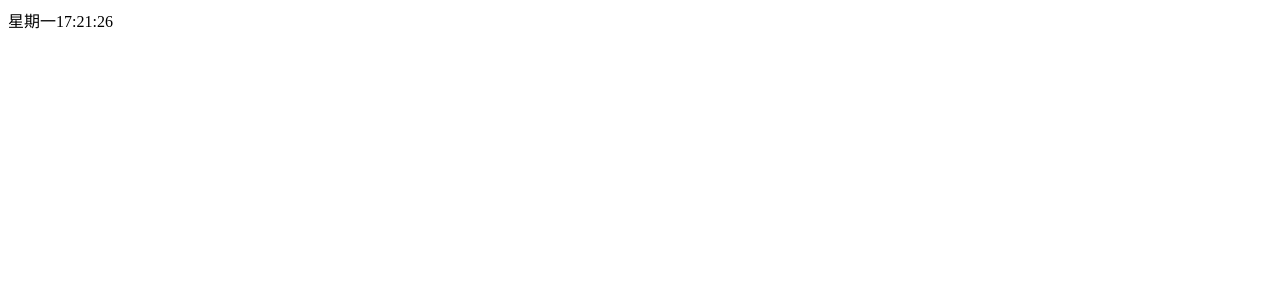
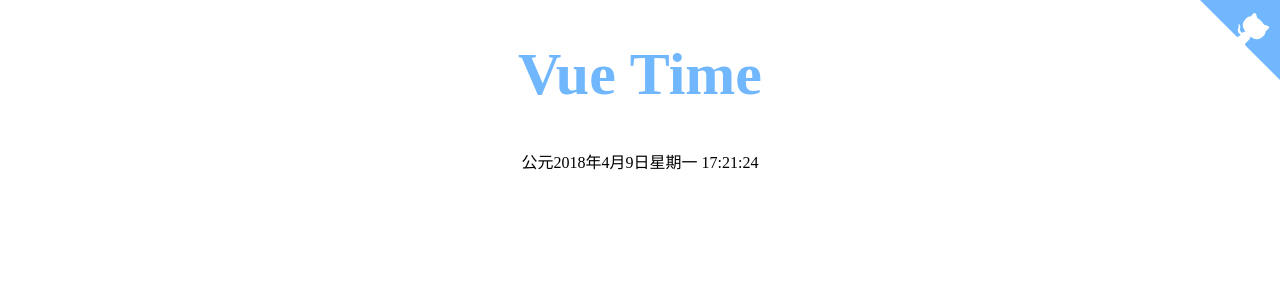
Before and after one commit to YunYouJun/vue-time, a Vue app: page / in a window 1280 px wide. Shown: the top 300 px of the page. Built offline with nearby package versions, Linux system fonts and the light colour scheme.

Commit message:
add vue-demo style

```diff
--- a/demo/vue-demo/App.vue
+++ b/demo/vue-demo/App.vue
@@ -1,5 +1,13 @@
 <template>
-  <vue-time :show-date="showDate" :show-day="showDay" :show-time="showTime"></vue-time>
+  <div class="container">
+    <h1>Vue Time</h1>
+    <vue-time
+      :show-date="showDate"
+      :show-day="showDay"
+      :show-time="showTime">
+    </vue-time>
+  </div>
+
 </template>
 
 <script>
@@ -11,9 +19,19 @@ export default {
   },
   data () {
     return {
-      showDate: false,
+      showDate: true,
       showDay: true,
-      showTime: true
+      showTime: true,
+      locales: 'zh-CN',
+      options: {
+        hour12: false,
+        timeZone: 'Asia/Shanghai',
+        era: 'long',
+        weekday: 'long',
+        year: 'numeric',
+        month: 'numeric',
+        day: 'numeric'
+      }
     }
   }
 }
--- a/demo/vue-demo/index.html
+++ b/demo/vue-demo/index.html
@@ -1,20 +1,76 @@
 <!DOCTYPE html>
 <html lang="en">
+
 <head>
   <meta charset="utf-8">
   <meta http-equiv="X-UA-Compatible" content="IE=edge">
   <meta name="viewport" content="width=device-width,initial-scale=1.0">
   <link rel="icon" href="<%= BASE_URL %>favicon.ico">
-    <title><%= htmlWebpackPlugin.options.title %></title>
+  <title>
+    <%= htmlWebpackPlugin.options.title %>
+  </title>
   <% if (htmlWebpackPlugin.options.description) { %>
-    <meta name="description" content="<%= htmlWebpackPlugin.options.description %>"/>
+  <meta name="description" content="<%= htmlWebpackPlugin.options.description %>" />
   <% } %>
 </head>
+
 <body>
+  <a href="https://github.com/YunYouJun/vue-time" class="github-corner" aria-label="View source on GitHub"><svg width="80"
+      height="80" viewBox="0 0 250 250" style="fill:#70B7FD; color:#fff; position: absolute; top: 0; border: 0; right: 0;"
+      aria-hidden="true">
+      <path d="M0,0 L115,115 L130,115 L142,142 L250,250 L250,0 Z"></path>
+      <path d="M128.3,109.0 C113.8,99.7 119.0,89.6 119.0,89.6 C122.0,82.7 120.5,78.6 120.5,78.6 C119.2,72.0 123.4,76.3 123.4,76.3 C127.3,80.9 125.5,87.3 125.5,87.3 C122.9,97.6 130.6,101.9 134.4,103.2"
+        fill="currentColor" style="transform-origin: 130px 106px;" class="octo-arm"></path>
+      <path d="M115.0,115.0 C114.9,115.1 118.7,116.5 119.8,115.4 L133.7,101.6 C136.9,99.2 139.9,98.4 142.2,98.6 C133.8,88.0 127.5,74.4 143.8,58.0 C148.5,53.4 154.0,51.2 159.7,51.0 C160.3,49.4 163.2,43.6 171.4,40.1 C171.4,40.1 176.1,42.5 178.8,56.2 C183.1,58.6 187.2,61.8 190.9,65.4 C194.5,69.0 197.7,73.2 200.1,77.6 C213.8,80.2 216.3,84.9 216.3,84.9 C212.7,93.1 206.9,96.0 205.4,96.6 C205.1,102.4 203.0,107.8 198.3,112.5 C181.9,128.9 168.3,122.5 157.7,114.1 C157.9,116.9 156.7,120.9 152.7,124.9 L141.0,136.5 C139.8,137.7 141.6,141.9 141.8,141.8 Z"
+        fill="currentColor" class="octo-body"></path>
+    </svg></a>
+  <style>
+    h1 {
+      color: #70B7FD;
+      font-size: 60px;
+    }
+
+    .container {
+      text-align: center;
+    }
+
+    .github-corner:hover .octo-arm {
+      animation: octocat-wave 560ms ease-in-out
+    }
+
+    @keyframes octocat-wave {
+
+      0%,
+      100% {
+        transform: rotate(0)
+      }
+
+      20%,
+      60% {
+        transform: rotate(-25deg)
+      }
+
+      40%,
+      80% {
+        transform: rotate(10deg)
+      }
+    }
+
+    @media (max-width:500px) {
+      .github-corner:hover .octo-arm {
+        animation: none
+      }
+
+      .github-corner .octo-arm {
+        animation: octocat-wave 560ms ease-in-out
+      }
+    }
+  </style>
   <noscript>
     <strong>We're sorry but ais doesn't work properly without JavaScript enabled. Please enable it to continue.</strong>
   </noscript>
   <div id="app"></div>
   <!-- built files will be auto injected -->
 </body>
+
 </html>
```
Also changed, not shown: 6 other files (tests, documents, lock files or other folders). Lines whose indentation alone changed are shown as unchanged.
